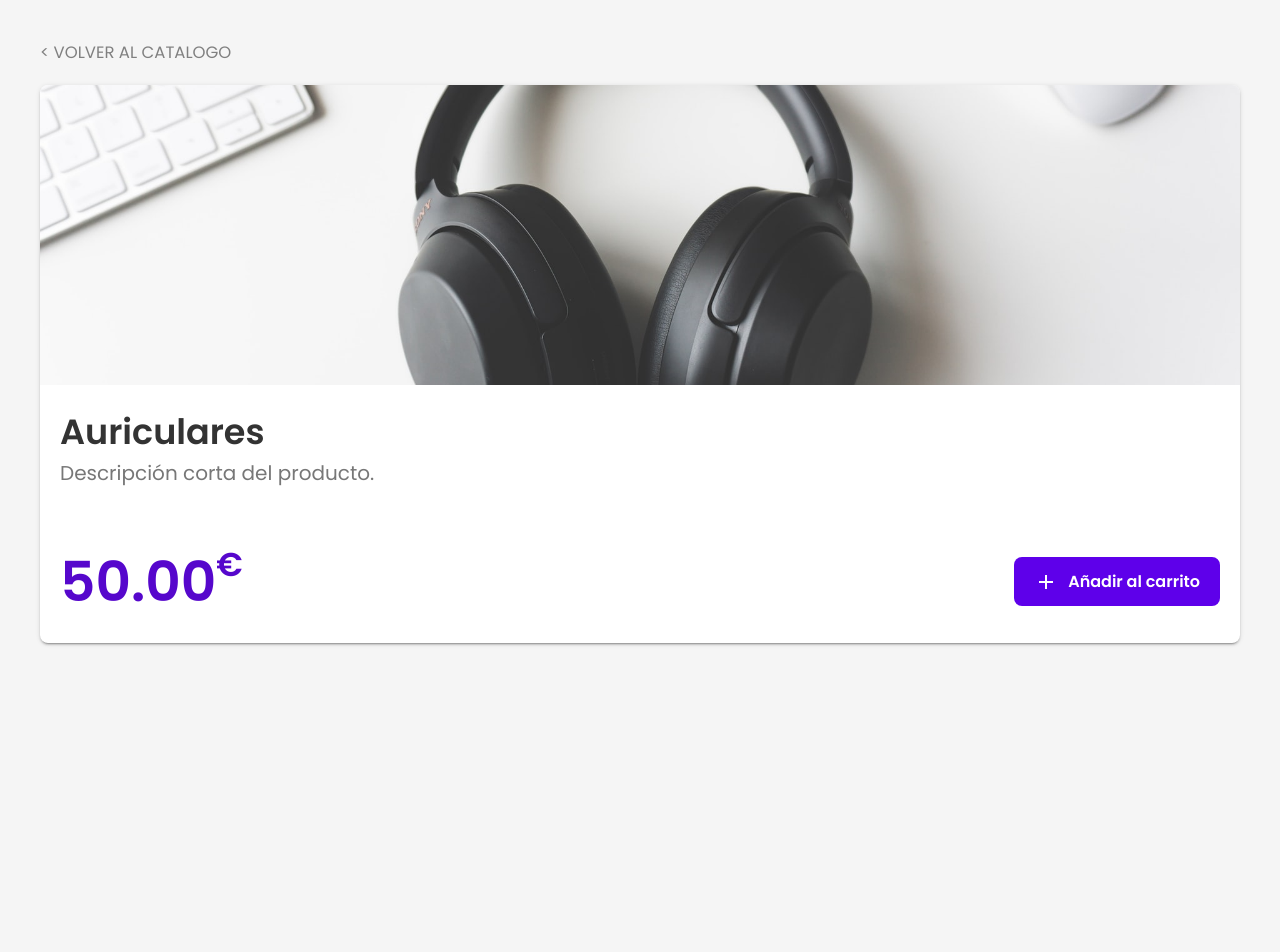
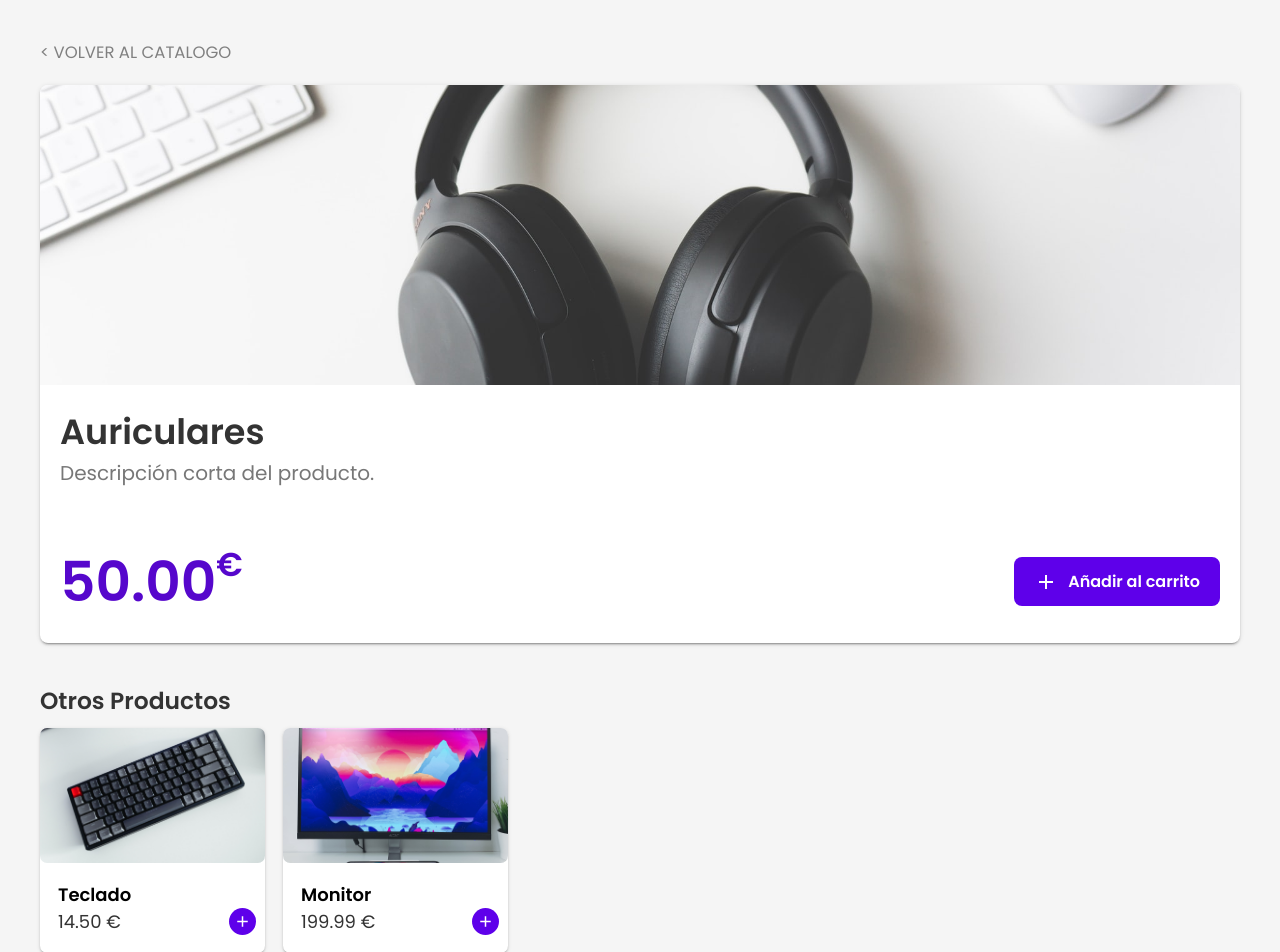
Before and after one commit to ako-tech/angular-route-params-as-inputs-example, an Angular app: page /catalog/products/1 in a window 1280 px wide. Shown: the top 952 px of the page. Before the commit the page ends 800 px from the top, so only its background shows below. Built offline with nearby package versions, Linux system fonts and the light colour scheme.

Commit message:
add other products catalog

```diff
--- a/src/app/catalog/catalog.module.ts
+++ b/src/app/catalog/catalog.module.ts
@@ -6,12 +6,14 @@ import { CatalogComponent } from './catalog.component';
 import { ProductDetailsComponent } from './product-details/product-details.component';
 import { FilterComponent } from './filter/filter.component';
 import { BackToCatalogDirective } from './helpers/back-to-catalog.directive';
+import { OtherProductsComponent } from './other-products/other-products.component';
 
 @NgModule({
   declarations: [
     CatalogComponent,
     CatalogProductComponent,
     ProductDetailsComponent,
+    OtherProductsComponent,
   ],
   imports: [
     CommonModule,
--- /dev/null
+++ b/src/app/catalog/other-products/other-products.component.css
@@ -0,0 +1,13 @@
+h3 {
+  margin-bottom: var(--half-separation);
+}
+.container {
+  display: inline-flex;
+  gap: var(--base-separation);
+  scale: 0.9;
+  transform-origin: top left;
+}
+
+ako-catalog-product {
+  max-width: 250px;
+}
--- /dev/null
+++ b/src/app/catalog/other-products/other-products.component.html
@@ -0,0 +1,6 @@
+<h3>Otros Productos</h3>
+<div class="container">
+  @for(product of productsWithoutCurrent$ | async; track product.id) {
+  <ako-catalog-product [product]="product" />
+  }
+</div>
--- /dev/null
+++ b/src/app/catalog/other-products/other-products.component.ts
@@ -0,0 +1,28 @@
+import { ChangeDetectionStrategy, Component } from '@angular/core';
+import { CatalogService } from '../catalog.service';
+import { Observable, map, combineLatest } from 'rxjs';
+import { ActivatedRoute } from '@angular/router';
+
+@Component({
+  selector: 'ako-other-products',
+  templateUrl: './other-products.component.html',
+  styleUrls: ['./other-products.component.css'],
+  changeDetection: ChangeDetectionStrategy.OnPush,
+})
+export class OtherProductsComponent {
+  allProducts$ = this.catalogService.getAll();
+  id$: Observable<number> = this.route.paramMap.pipe(
+    map((paramMap) => Number(paramMap.get('id')))
+  );
+
+  productsWithoutCurrent$ = combineLatest([this.allProducts$, this.id$]).pipe(
+    map(([products, currentId]) =>
+      products.filter((product) => product.id !== currentId)
+    )
+  );
+
+  constructor(
+    private catalogService: CatalogService,
+    private route: ActivatedRoute
+  ) {}
+}
--- a/src/app/catalog/product-details/product-details.component.css
+++ b/src/app/catalog/product-details/product-details.component.css
@@ -10,6 +10,7 @@
   background-color: #fff;
   box-shadow: rgba(0, 0, 0, 0.2) 0px 3px 1px -2px,
     rgba(0, 0, 0, 0.14) 0px 2px 2px 0px, rgba(0, 0, 0, 0.12) 0px 1px 5px 0px;
+  margin-bottom: var(--double-separation);
 }
 
 .img-container {
--- a/src/app/catalog/product-details/product-details.component.html
+++ b/src/app/catalog/product-details/product-details.component.html
@@ -18,3 +18,5 @@
   </div>
   }
 </div>
+
+<ako-other-products />
--- a/src/app/catalog/product/catalog-product.component.html
+++ b/src/app/catalog/product/catalog-product.component.html
@@ -7,6 +7,6 @@
   </a>
   <span>{{ product.price | number : "1.2-2" }} &euro;</span>
 </div>
-<button (click)="addToCart()" title="Añadir al Carrito">
+<button title="Añadir al Carrito">
   <img src="/assets/add_white.svg" alt="+" />
 </button>
--- a/src/app/catalog/product/catalog-product.component.ts
+++ b/src/app/catalog/product/catalog-product.component.ts
@@ -1,5 +1,5 @@
 import { ChangeDetectionStrategy, Component, Input } from '@angular/core';
-import { ActivatedRoute, Router } from '@angular/router';
+import { Router } from '@angular/router';
 import { Product } from '../product.interface';
 
 @Component({
@@ -9,14 +9,10 @@ import { Product } from '../product.interface';
   changeDetection: ChangeDetectionStrategy.OnPush,
 })
 export class CatalogProductComponent {
-  @Input() product!: Product;
-  constructor(private router: Router, private route: ActivatedRoute) {}
-
-  addToCart(): void {}
+  @Input({ required: true }) product!: Product;
+  constructor(private router: Router) {}
 
   navigateToProductDetails(): void {
-    this.router.navigate(['products', this.product.id], {
-      relativeTo: this.route,
-    });
+    this.router.navigate(['catalog', 'products', this.product.id]);
   }
 }
```
